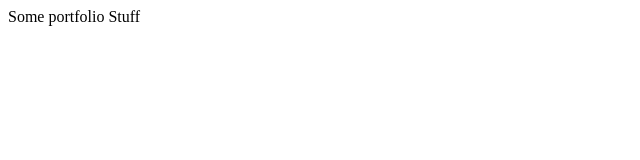
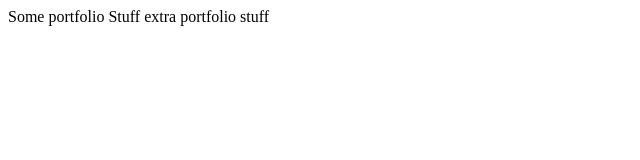
Before and after one commit to Lespacemanspiff/github_portfolio_1, a plain HTML site: page index.html in a window 1280 px wide. Shown: the whole page, without its empty margins (0-640 px from the left). Drawn offline with Linux system fonts and the light colour scheme.

Commit message:
Update index.html

```diff
--- a/index.html
+++ b/index.html
@@ -6,5 +6,6 @@
   </head>
   <body>
     Some portfolio Stuff
+    extra portfolio stuff
   </body>
 </html>
```
